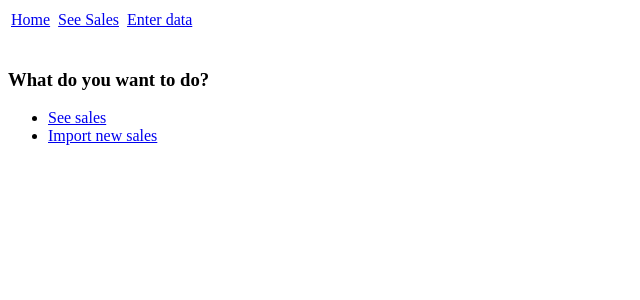
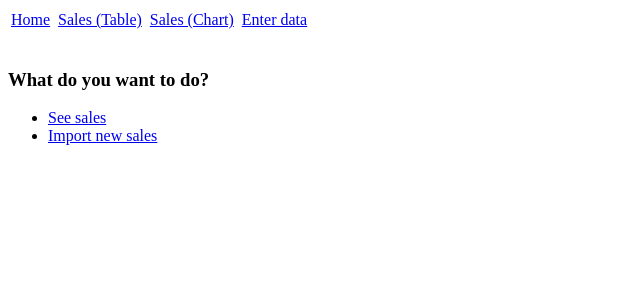
Before and after one commit to Johnlock1/parts-sales, a Flask app: page / in a window 1280 px wide. Shown: the top 300 px of the page, without its empty margins (0-640 px from the left). Run offline with Flask 2, Linux system fonts and the light colour scheme.

Commit message:
add bar chart

```diff
--- a/app.py
+++ b/app.py
@@ -1,5 +1,5 @@
 import os
-from flask import Flask, flash, redirect, render_template, request, url_for
+from flask import Flask, flash, Markup, redirect, render_template, request, url_for
 from flask_sqlalchemy import SQLAlchemy
 from sqlalchemy.sql import func
 from werkzeug.utils import secure_filename
@@ -63,6 +63,18 @@ def search_sales(search):
         flash('No results found!')
         return redirect('/sales')
 
+
+@app.route('/chart')
+def chart():
+    dates = db.session.query(Sales.date).distinct(Sales.date).order_by(Sales.date).all()
+    labels = [date[0].strftime('%Y/%m/%d') for date in dates]
+    # print(labels)
+    val = db.session.query(func.sum(Sales.value)).group_by(Sales.date).order_by(Sales.date).all()
+    values = [float(v[0]) for v in val]
+    # print(values)
+
+    return render_template('chart.html', labels=labels, values=values)
+    # return redirect(url_for('index'))
 
 # @app.route('/new', methods=['GET', 'POST'])
 # def new():
--- a/templates/layout.html
+++ b/templates/layout.html
@@ -10,7 +10,9 @@
           <tr>
             <td><a href="{{ url_for('index') }}">Home</a></td>
             <td></td>
-            <td><a href="{{ url_for('sales') }}">See Sales</a></td>
+            <td><a href="{{ url_for('sales') }}">Sales (Table)</a></td>
+            <td></td>
+            <td><a href="{{ url_for('chart') }}">Sales (Chart)</a></td>
             <td></td>
             <td><a href="{{ url_for('importing') }}">Enter data</a></td>
           </tr>
```
Also changed, not shown: templates/chart.html (added, +36 -0 lines).
